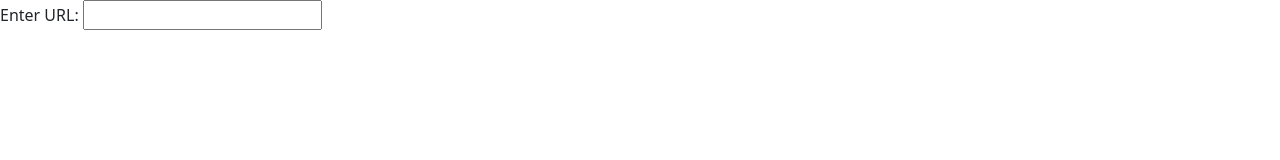
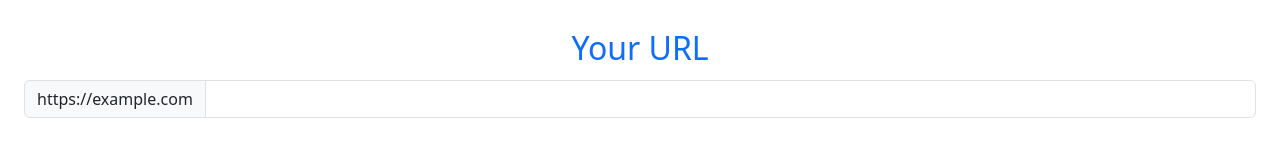
Before and after one commit to nomansahi/Home-Assignment-Tutanota, a website: page index.html in a window 1280 px wide. Drawn offline with nearby package versions, Linux system fonts and the light colour scheme.

Commit message:
added bootstrap to style the input

```diff
--- a/index.html
+++ b/index.html
@@ -12,10 +12,29 @@
     />
   </head>
   <body>
-    <label for="urlInput">Enter URL:</label>
-    <input type="text" id="urlInput" />
+    <div class="m-4 text-center">
+      <!-- <label for="urlInput" class="text-primary fs-2">Enter URL:</label>
+      <input type="text" id="urlInput" /> -->
+      <div class="mb-3">
+        <label for="urlInput" class="form-label fs-2 text-primary"
+          >Your URL</label
+        >
+        <div class="input-group">
+          <span class="input-group-text" id="basic-addon3"
+            >https://example.com</span
+          >
+          <input
+            type="text"
+            class="form-control"
+            id="urlInput"
+            aria-describedby="basic-addon3 basic-addon4"
+          />
+        </div>
+        <div class="form-text fs-3 text-primary" id="result"></div>
+      </div>
 
-    <div id="result"></div>
+      <!-- <div id="result"></div> -->
+    </div>
     <script src="app.js"></script>
     <script
       src="https://cdn.jsdelivr.net/npm/bootstrap@5.3.2/dist/js/bootstrap.bundle.min.js"
```
